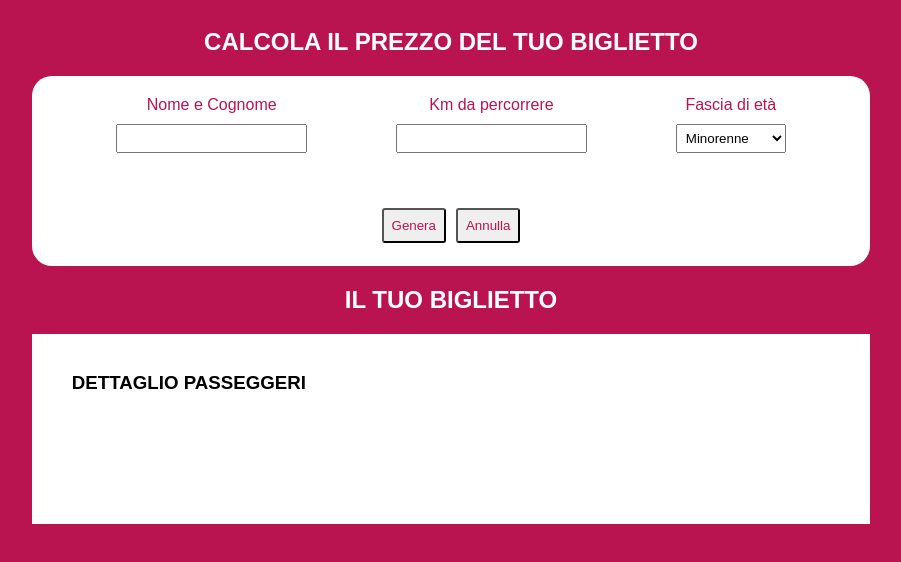
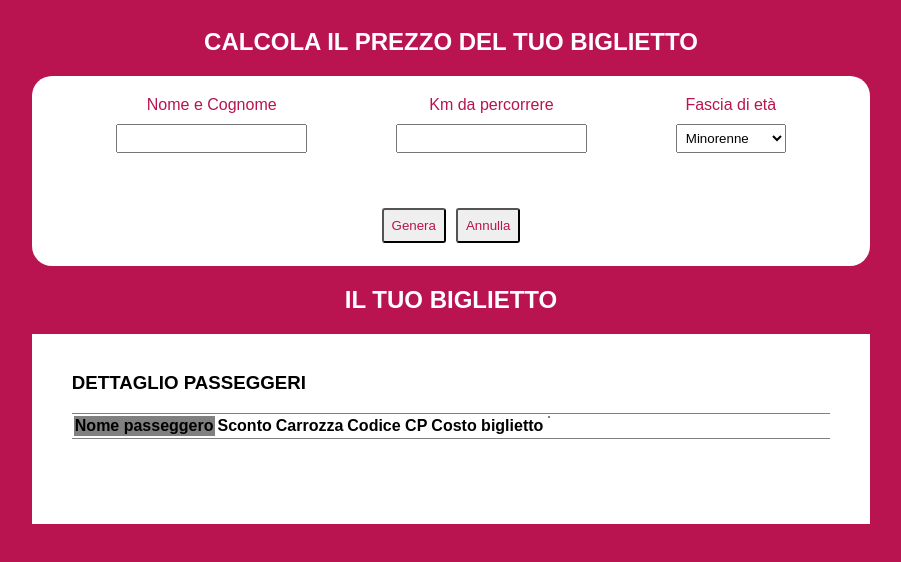
Before and after one commit to federico1989/js-biglietto-treno-form, a plain HTML site: page index.html in a window 1280 px wide. Shown: the whole page, without its empty margins (189-1090 px from the left). Drawn offline with Linux system fonts and the light colour scheme.

Commit message:
Lavoro in html e css
Aggiunte in html e css

```diff
--- a/css/style.css
+++ b/css/style.css
@@ -13,8 +13,7 @@ body{
   align-items: center;
   flex-direction: column;
 }
-
-.row {
+#calcolo-biglietto, .row {
   justify-content: center;
 }
 .col{
@@ -53,13 +52,18 @@ margin-bottom: 10px;
   border-radius: 3px;
   color: #b91450;
 }
-
 /* /Prima sezione */
 .card-normal {
   height: 150px;
   width: 60%;
   background-color: white;
   padding: 20px 40px;
+}
+.box-details, .box-passengers {
+  border-bottom: 0.5px solid grey;
+}
+.box-passengers {
+  width: 100%;
 }
 /* Utility */
 .d-flex{
@@ -74,7 +78,16 @@ margin-bottom: 10px;
 .space-around{
   justify-content: space-around;
 }
+.space-between {
+  justify-content: space-between;
+}
 .center {
   justify-content: center;
 }
+.column {
+  flex-direction: column;
+}
+.bg-grey {
+  background-color: grey;
+}
 /* /Utility */
--- a/index.html
+++ b/index.html
@@ -39,20 +39,29 @@
 
    <section id="biglietto" class="d-flex">
      <h2>IL TUO BIGLIETTO</h2>
-     <div class="card-normal d-flex">
-       <div class="raw d-flex">
-         <div class="col d-flex">
-           <h3>DETTAGLIO PASSEGGERI</h3>
-         </div>
+     <div class="card-normal">
+       <div class="box-details raw d-flex">
+         <h3>DETTAGLIO PASSEGGERI</h3>
        </div>
-       <div class="raw d-flex">
-         <div class="col d-flex">
-           <div id="nome-passeggero" class="d-flex"></div>
-           <div id="sconto" class="d-flex"></div>
-           <div id="carrozza" class="d-flex"></div>
-           <div id="codice-cp" class="d-flex"></div>
-           <div id="ticket-price" class="d-flex"></div>
-         </div>
+       <div class="box-passengers raw d-flex space-between">
+         <table class="row d-flex space-between">
+           <thead class="col d-flex">
+             <th class="bg-grey">Nome passeggero</th>
+             <th>Sconto</th>
+             <th>Carrozza</th>
+             <th>Codice CP</th>
+             <th>Costo biglietto</th>
+           </thead>
+           <tbody class="col d-flex">
+             <tr>
+               <td id="nome-passeggero" class="bg-grey"></td>
+               <td id="sconto"></td>
+               <td id="carrozza"></td>
+               <td id="codice-cp" ></td>
+               <td id="ticket-price"></td>
+             </tr>
+           </tbody>
+         </table>
        </div>
      </div>
    </section>
```
